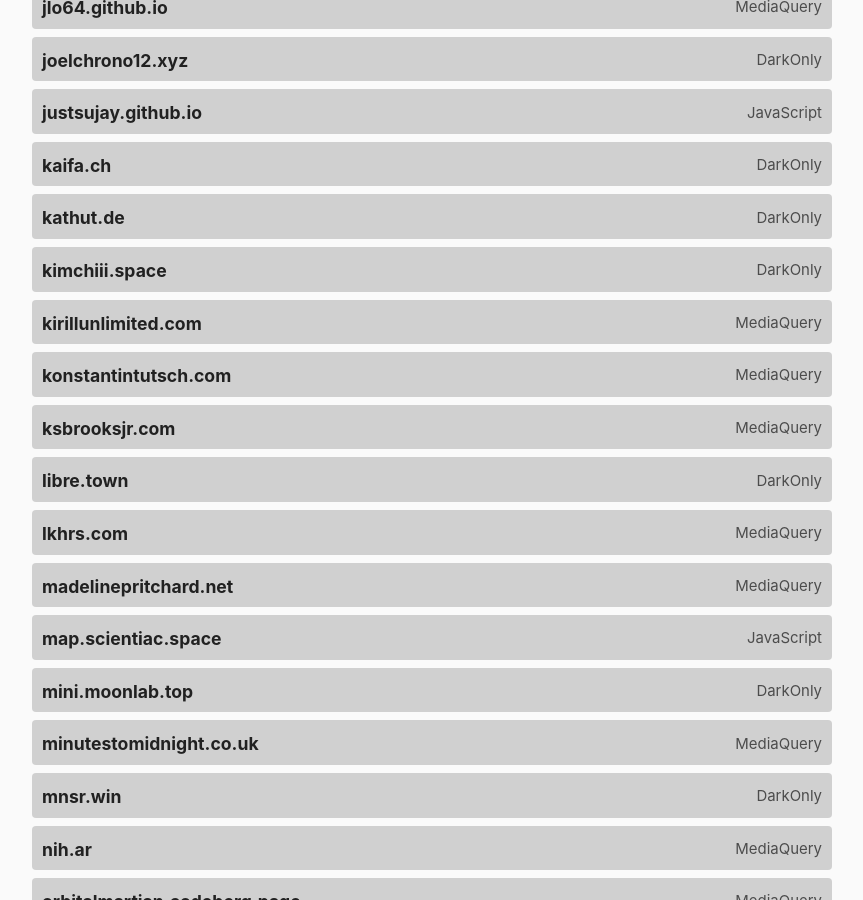
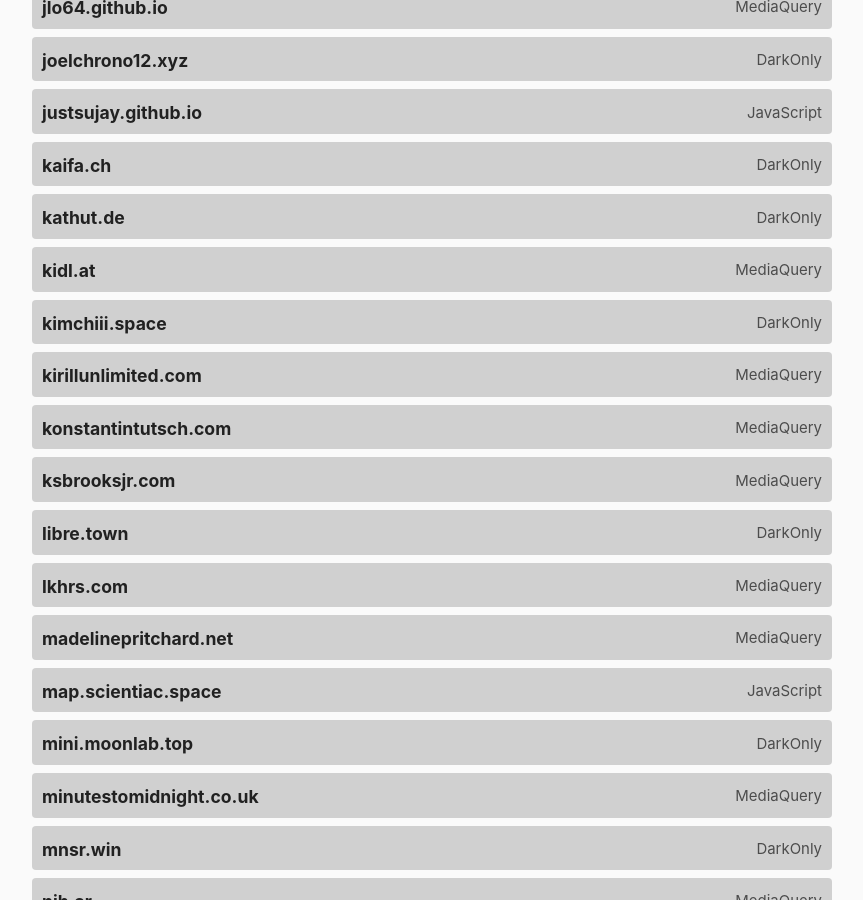
Before and after one commit to katherinek727/darktheme.club, a Jekyll site: the page built from index.md, in a window 1280 px wide and 900 px high, scrolled down 3584 px. Shown: the whole window, without its empty margins (208-1071 px from the left). Built offline with Jekyll 4.4.1, drawn with Linux system fonts in a browser that asks for light colours.

Commit message:
Add kidl.at to sites.yml

```diff
--- a/_data/sites.yml
+++ b/_data/sites.yml
@@ -298,6 +298,11 @@
   method: darkonly
   last_checked: 2023-04-16
 
+- domain: kidl.at
+  url: https://kidl.at/
+  method: mediaquery
+  last_checked: 2024-03-08
+
 - domain: kimchiii.space
   url: https://kimchiii.space/
   method: darkonly
```
